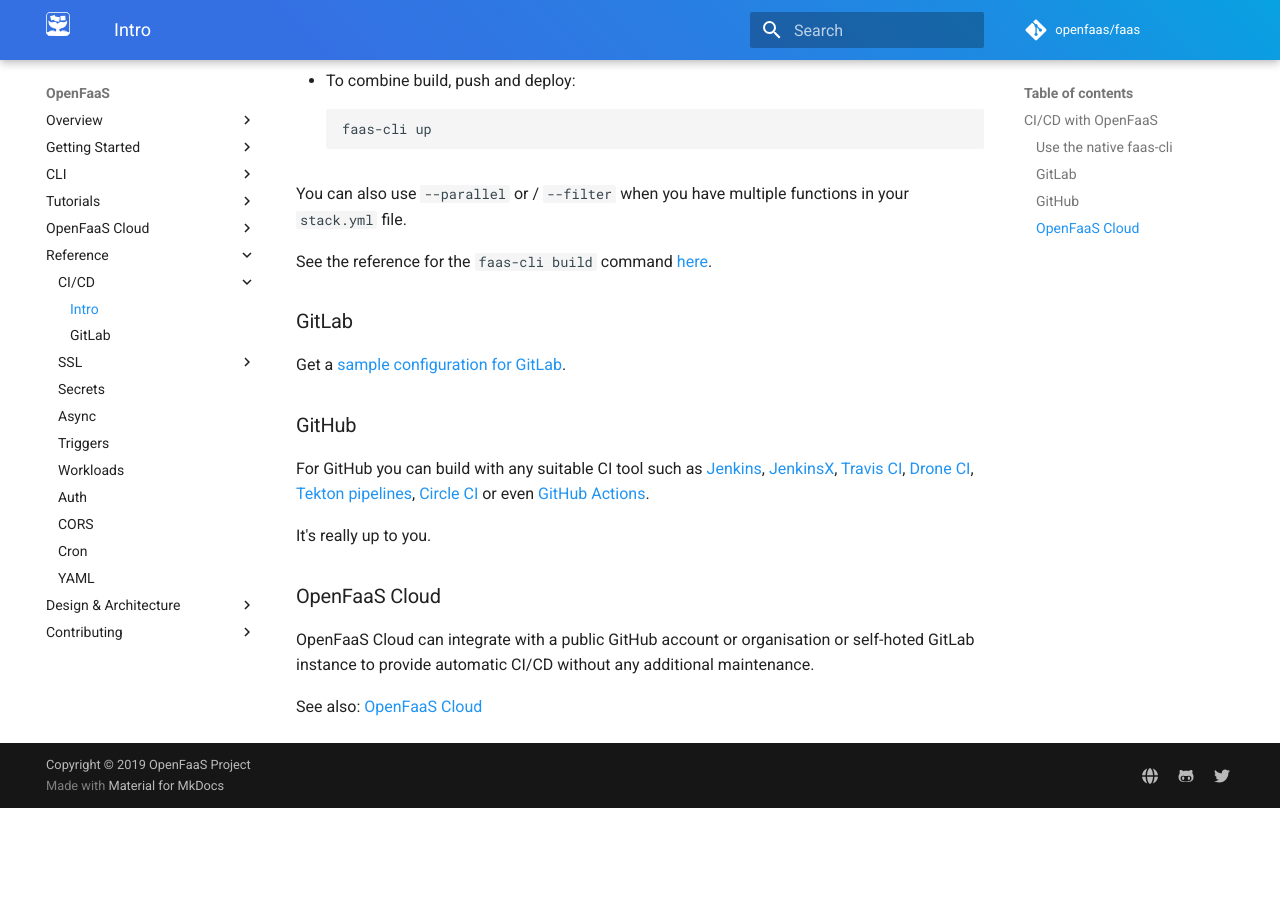
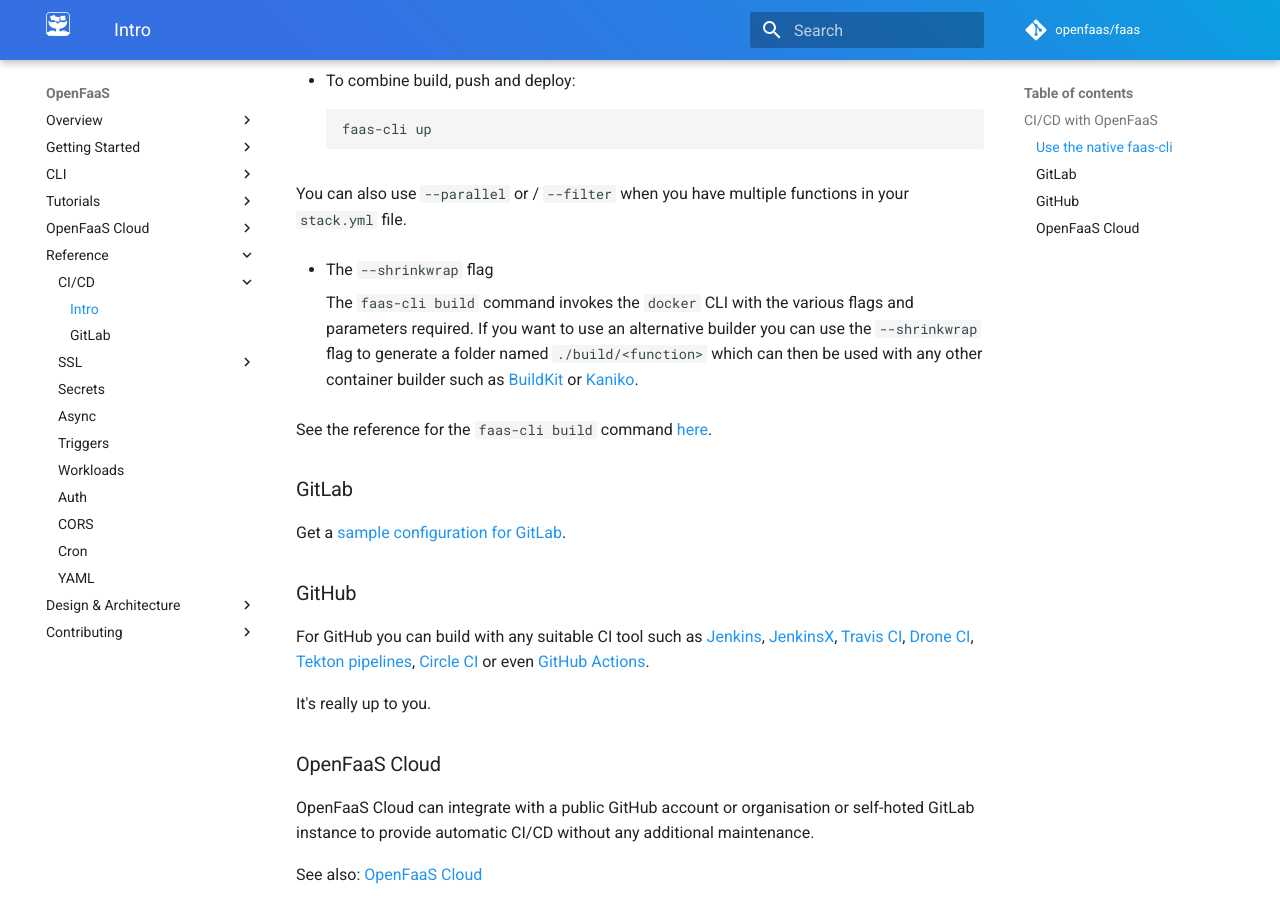
Before and after one commit to openfaas/docs, an MkDocs documentation site: the page built from docs/reference/cicd/intro.md, in a window 1280 px wide and 900 px high, scrolled down 619 px. Built offline with MkDocs 1.6.1 and Material for MkDocs 9.7.7, drawn with Linux system fonts in a browser that asks for light colours; comment, search, counter and statistics services are not loaded; before the commit the page ends 1427 px from its top, so only the background shows below that.

Commit message:
Mention buildkit/kaniko
Signed-off-by: Alex Ellis <alexellis2@gmail.com>

```diff
--- a/docs/reference/cicd/intro.md
+++ b/docs/reference/cicd/intro.md
@@ -25,6 +25,10 @@ It is recommended to use the `faas-cli` binary for building and deploying your f
 
 You can also use `--parallel` or / `--filter` when you have multiple functions in your `stack.yml` file.
 
+* The `--shrinkwrap` flag
+
+    The `faas-cli build` command invokes the `docker` CLI with the various flags and parameters required. If you want to use an alternative builder you can use the `--shrinkwrap` flag to generate a folder named `./build/<function>` which can then be used with any other container builder such as [BuildKit](https://github.com/moby/buildkit) or [Kaniko](https://blog.alexellis.io/quick-look-at-google-kaniko/).
+
 See the reference for the `faas-cli build` command [here](../../cli/build/).
 
 ### GitLab
```
